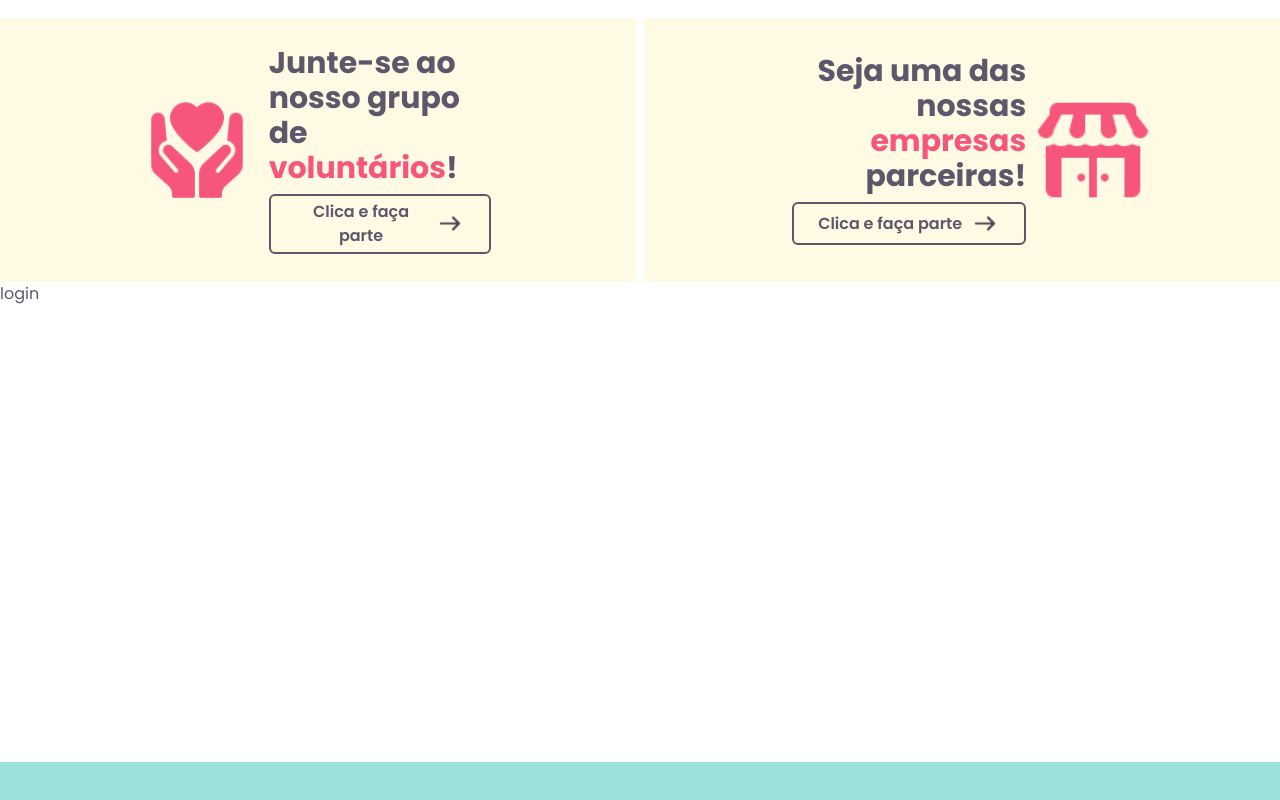
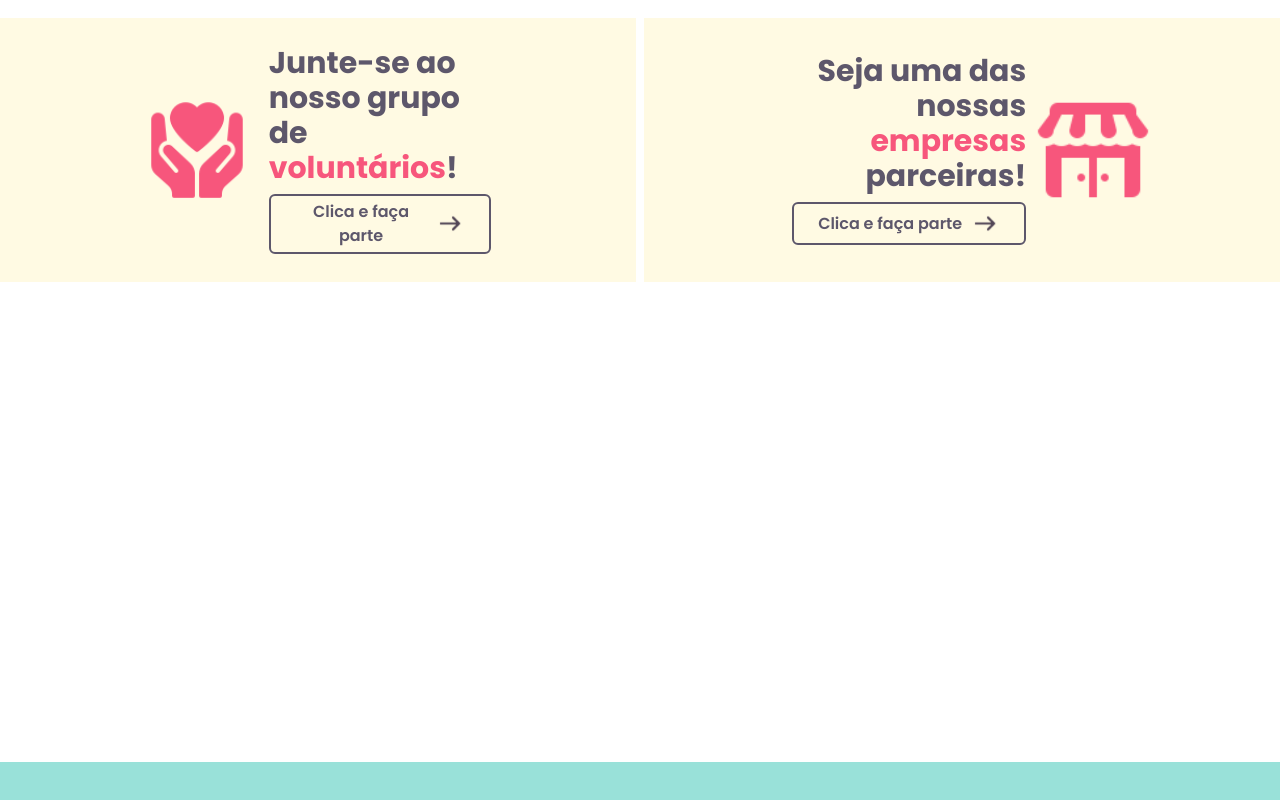
Before and after one commit to Guga-Santos/sabor_solidario_Front, a Next.js app: page / in a window 1280 px wide. Shown: the part 765-1565 px from the top of the page. Built offline with nearby package versions, Linux system fonts and the light colour scheme.

Commit message:
Correção rota pages

```diff
--- /dev/null
+++ b/src/app/cadastroRestaruante/page.jsx
@@ -0,0 +1,5 @@
+import React from "react";
+
+export default function CadastroRestaurante() {
+    return <div>CadastroRestaurante</div>
+}
--- /dev/null
+++ b/src/app/cadastroVoluntario/page.jsx
@@ -0,0 +1,5 @@
+import React from "react";
+
+export default function CadastroVoluntario() {
+    return <div>CadastroVoluntario</div>
+}
--- a/src/app/globals.css
+++ b/src/app/globals.css
@@ -5,4 +5,6 @@
 body {
     @apply bg-white;
     @apply text-text-bro;
+    @apply w-[100vw];
+    @apply h-[100vw];
 }
--- a/src/app/layout.js
+++ b/src/app/layout.js
@@ -2,7 +2,7 @@ import "./globals.css";
 import { Poppins } from 'next/font/google'
 
 const poppins = Poppins ({
-  weight: ['200', '400', '500', '600', '700', '800'],
+  weight: ['400', '500', '600', '700', '800'],
   subsets: ['latin'],
   variable: "--font-poppins"
 })
--- /dev/null
+++ b/src/app/login/page.jsx
@@ -0,0 +1,5 @@
+import React from "react";
+
+export default function Login() {
+    return <div>Login</div>
+}
--- a/src/app/page.js
+++ b/src/app/page.js
@@ -82,7 +82,7 @@ export default function Home() {
 
       {/* Section Sobre nós / contato / dúvidas */}
       <div className="w-[100vw] h-[60vh]">
-        <a href="../pages/login/page.js"> login </a>
+
 
       </div>
 
--- /dev/null
+++ b/src/app/perfilRestaurante/page.jsx
@@ -0,0 +1,5 @@
+import React from "react";
+
+export default function PerfilRestaurante() {
+    return <div>PerfilRestaurante</div>
+}
--- /dev/null
+++ b/src/app/perfilVoluntario/page.jsx
@@ -0,0 +1,5 @@
+import React from "react";
+
+export default function PerfilVoluntario() {
+    return <div>PerfilVoluntario</div>
+}
--- a/src/pages/login/page.js
+++ /dev/null
@@ -1,9 +0,0 @@
-export default function LoginPage() {
-    return(
-        <>
-        <div>
-            <h1>Heeeeeeeelllllooooooooo login </h1>
-        </div>
-       </>
-    );
-}
```
Also changed, not shown: src/pages/cadastro-restaurante/page.js (deleted), src/pages/cadastro-voluntario/page.js (deleted).
